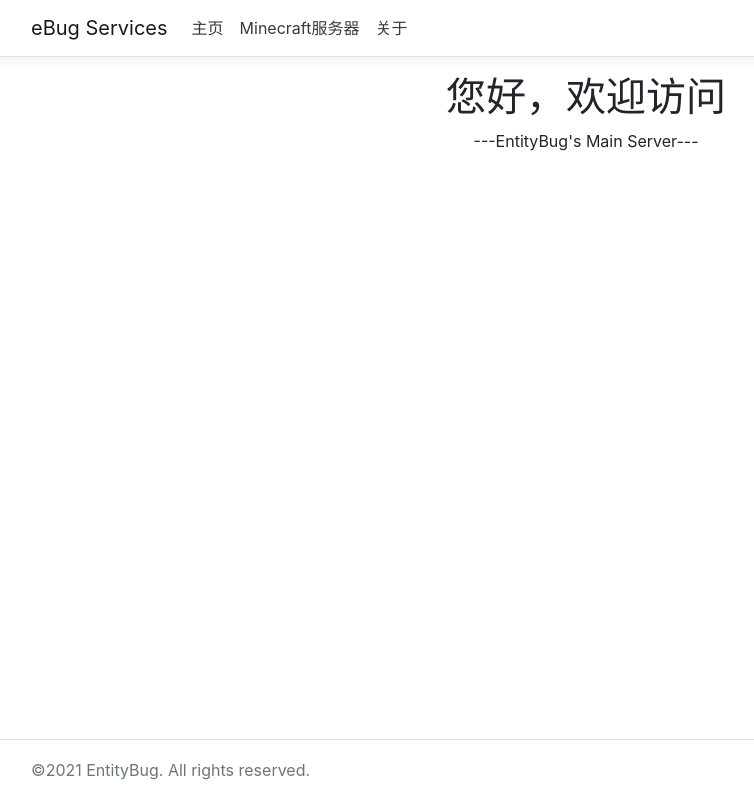
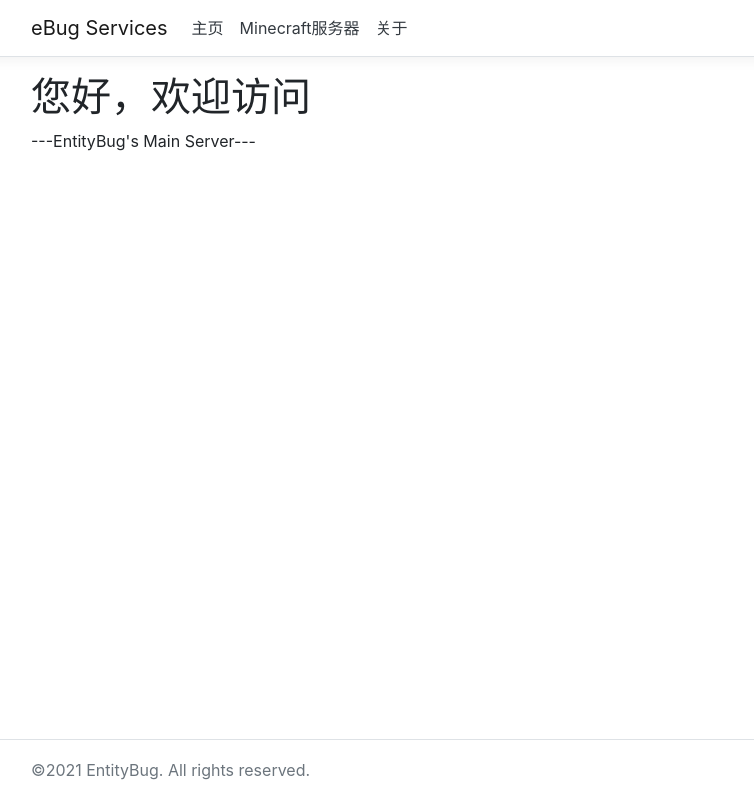
Before and after one commit to constant-e/constant-e.github.io, a plain HTML site: page index.htm in a window 1280 px wide. Shown: the whole page, without its empty margins (54-808 px from the left). Drawn offline with Linux system fonts and the light colour scheme.

Commit message:
1.0.10.5

```diff
--- a/res/index.html
+++ b/res/index.html
@@ -1,4 +1,2 @@
-<div class="text-center">
-    <h1>您好，欢迎访问</h1>
-    <p>---EntityBug's Main Server---</p>
-</div>
+<h1>您好，欢迎访问</h1>
+<p>---EntityBug's Main Server---</p>
```
